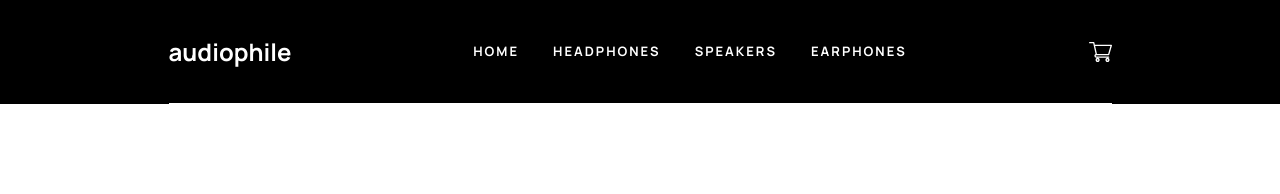
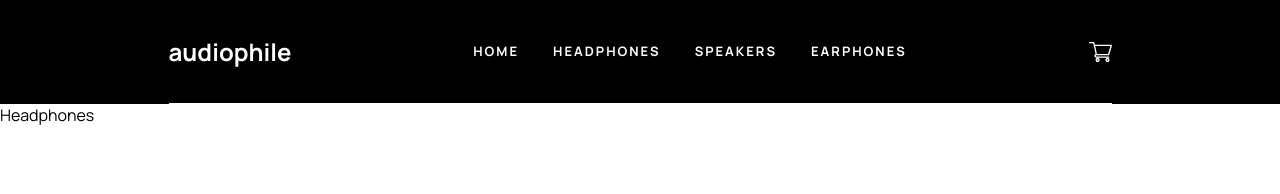
Before and after one commit to eduardsdn/audiophile-ecommerce, a React (Create React App) app: page /headphones in a window 1280 px wide. Shown: the top 194 px of the page. Built offline with nearby package versions, Linux system fonts and the light colour scheme.

Commit message:
router set up

```diff
--- a/package.json
+++ b/package.json
@@ -8,6 +8,7 @@
     "@testing-library/user-event": "^13.5.0",
     "react": "^18.2.0",
     "react-dom": "^18.2.0",
+    "react-router-dom": "^6.16.0",
     "react-scripts": "5.0.1",
     "web-vitals": "^2.1.4"
   },
--- a/src/App.jsx
+++ b/src/App.jsx
@@ -1,10 +1,19 @@
 import Header from "./components/Header";
+import Home from "./pages/Home";
+import Headphones from "./pages/Headphones";
 import AppCSS from "./styles/app.module.css";
+import { Route, Routes } from "react-router-dom";
 
 function App() {
   return (
     <div className={AppCSS.app}>
       <Header></Header>
+      <div className={AppCSS.container}>
+        <Routes>
+          <Route path="/home" element={<Home />}></Route>
+          <Route path="/headphones" element={<Headphones />}></Route>
+        </Routes>
+      </div>
     </div>
   );
 }
--- a/src/components/Header.jsx
+++ b/src/components/Header.jsx
@@ -1,5 +1,6 @@
 import HeaderCSS from "../styles/header.module.css";
 import cartImg from "../assets/shared/desktop/icon-cart.svg";
+import { Link } from "react-router-dom";
 
 export default function Header() {
   return (
@@ -10,16 +11,16 @@ export default function Header() {
         </a>
         <ul className={HeaderCSS.navLinks}>
           <li>
-            <a href="/home">HOME</a>
+            <Link to="/">HOME</Link>
           </li>
           <li>
-            <a href="/headphones">HEADPHONES</a>
+            <Link to="/headphones">HEADPHONES</Link>
           </li>
           <li>
-            <a href="/speakers">SPEAKERS</a>
+            <Link to="/speakers">SPEAKERS</Link>
           </li>
           <li>
-            <a href="/earphones">EARPHONES</a>
+            <Link to="/earphones">EARPHONES</Link>
           </li>
         </ul>
         <img src={cartImg} alt="" />
--- a/src/index.js
+++ b/src/index.js
@@ -2,10 +2,13 @@ import React from "react";
 import ReactDOM from "react-dom/client";
 import App from "./App";
 import "./styles/global.css";
+import { BrowserRouter } from "react-router-dom";
 
 const root = ReactDOM.createRoot(document.getElementById("root"));
 root.render(
   <React.StrictMode>
-    <App />
+    <BrowserRouter>
+      <App />
+    </BrowserRouter>
   </React.StrictMode>
 );
--- /dev/null
+++ b/src/pages/Headphones.jsx
@@ -0,0 +1,3 @@
+export default function Headphones() {
+  return <div>Headphones</div>;
+}
--- /dev/null
+++ b/src/pages/Home.jsx
@@ -0,0 +1,3 @@
+export default function Home() {
+  return <div>Home</div>;
+}
```
Also changed, not shown: 1 other file (tests, documents, lock files or other folders).
